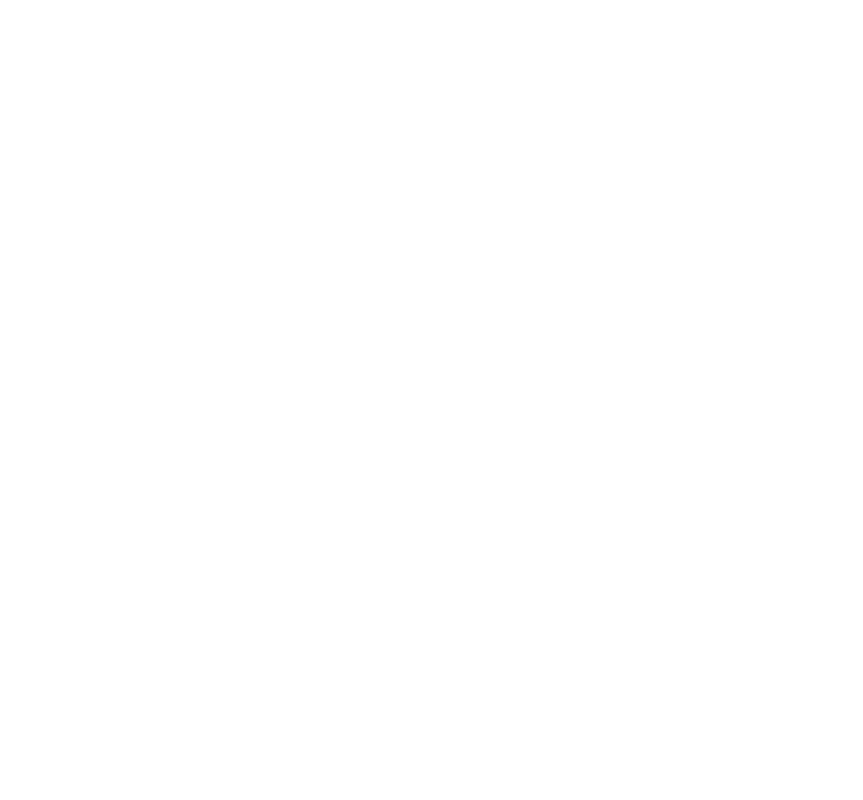
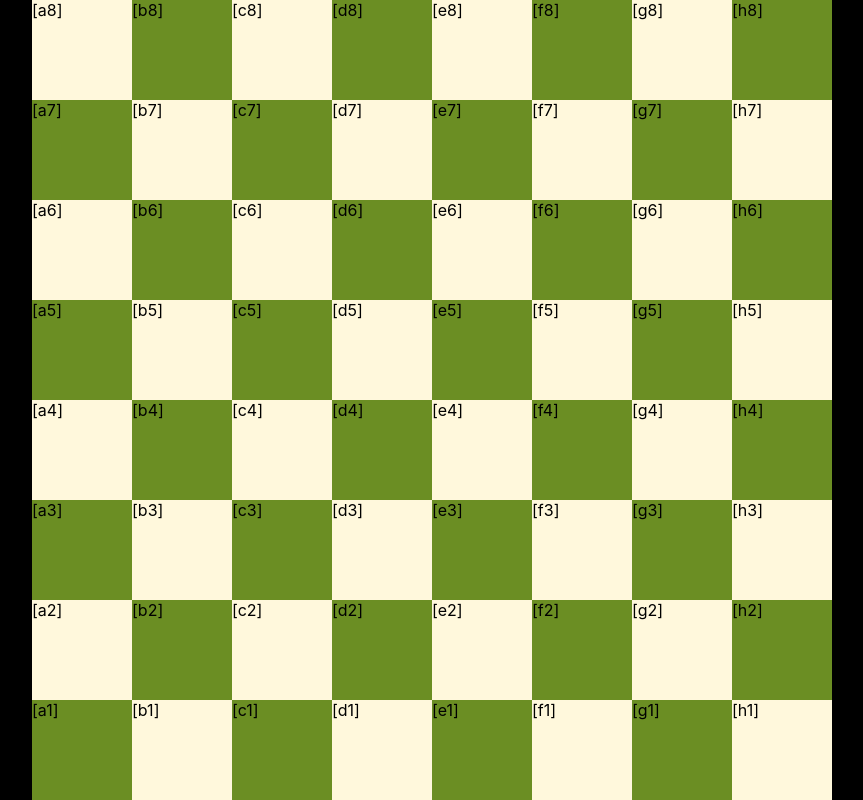
Before and after one commit to ZackOhLantern/chess-game, a React (Create React App) app in the folder chess-app/: page / in a window 1280 px wide. Shown: the whole page, without its empty margins (208-1071 px from the left). Built offline with nearby package versions, Linux system fonts and the light colour scheme.

Commit message:
tiles added

```diff
--- a/chess-app/src/App.css
+++ b/chess-app/src/App.css
@@ -1,38 +1,7 @@
-.App {
-  text-align: center;
+#app {
+  display: grid;
+  place-content: center;
+  height: 100vh;
+
+  background-color: black
 }
-
-.App-logo {
-  height: 40vmin;
-  pointer-events: none;
-}
-
-@media (prefers-reduced-motion: no-preference) {
-  .App-logo {
-    animation: App-logo-spin infinite 20s linear;
-  }
-}
-
-.App-header {
-  background-color: #282c34;
-  min-height: 100vh;
-  display: flex;
-  flex-direction: column;
-  align-items: center;
-  justify-content: center;
-  font-size: calc(10px + 2vmin);
-  color: white;
-}
-
-.App-link {
-  color: #61dafb;
-}
-
-@keyframes App-logo-spin {
-  from {
-    transform: rotate(0deg);
-  }
-  to {
-    transform: rotate(360deg);
-  }
-}
--- a/chess-app/src/App.tsx
+++ b/chess-app/src/App.tsx
@@ -1,11 +1,10 @@
-import React from 'react';
-import logo from './logo.svg';
+import Chessboard from './components/Chessboard';
 import './App.css';
 
 function App() {
   return (
-    <div className="App">
-
+    <div id="app">
+      <Chessboard/>
     </div>
   );
 }
--- /dev/null
+++ b/chess-app/src/components/Chessboard.css
@@ -0,0 +1,22 @@
+#chessboard {
+    display: grid;
+    grid-template-columns: repeat(8, 100px);
+    grid-template-rows: repeat(8, 100px);
+
+    width: 800px;
+    height: 800px;
+    background-color: blue;
+}
+
+#chessboard .tile {
+    width: 100px;
+    height: 100px;
+}
+
+#chessboard .black-tile {
+    background-color: olivedrab;
+}
+
+#chessboard .white-tile {
+    background-color: cornsilk;
+}
--- /dev/null
+++ b/chess-app/src/components/Chessboard.tsx
@@ -0,0 +1,29 @@
+import React from 'react';
+
+import './Chessboard.css';
+
+const horizontalAxis = ["a", "b", "c", "d", "e", "f", "g", "h"];
+const verticalAxis = ["1", "2", "3", "4", "5", "6", "7", "8"];
+
+export default function Chessboard() {
+    let board = [];
+
+    for(let j=verticalAxis.length-1; j >= 0; j--) {
+        for(let i = 0; i < horizontalAxis.length; i++) {
+            const number = j + i + 2;
+            if (number % 2 === 0) {
+                board.push(
+                    <div className="tile black-tile">[{horizontalAxis[i]}{verticalAxis[j]}]</div>
+                );
+            } else {
+                board.push(
+                    <div className="tile white-tile">[{horizontalAxis[i]}{verticalAxis[j]}]</div>
+                );
+            }
+
+
+        }
+    }
+    return <div id="chessboard">{board}
+    </div>
+}
```
